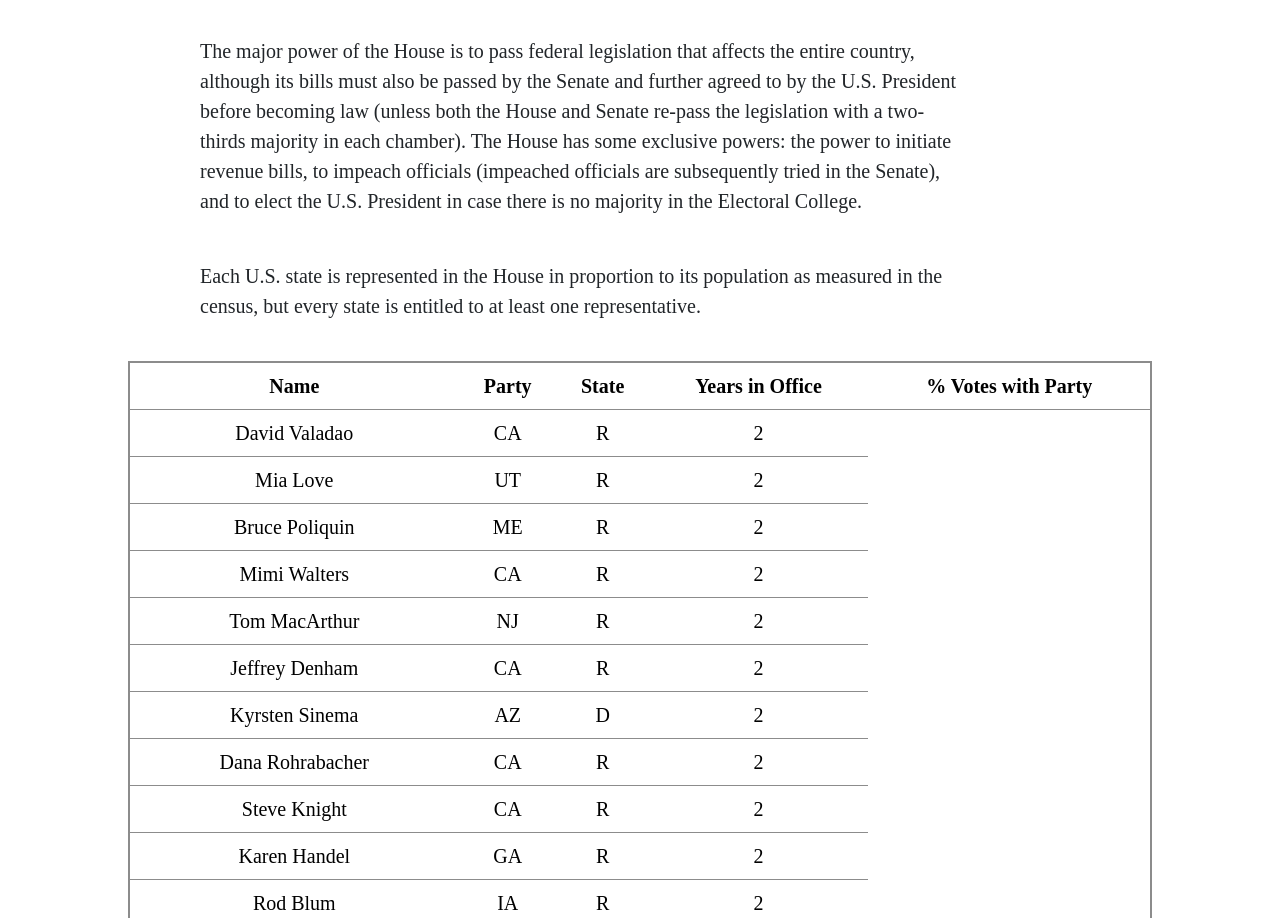
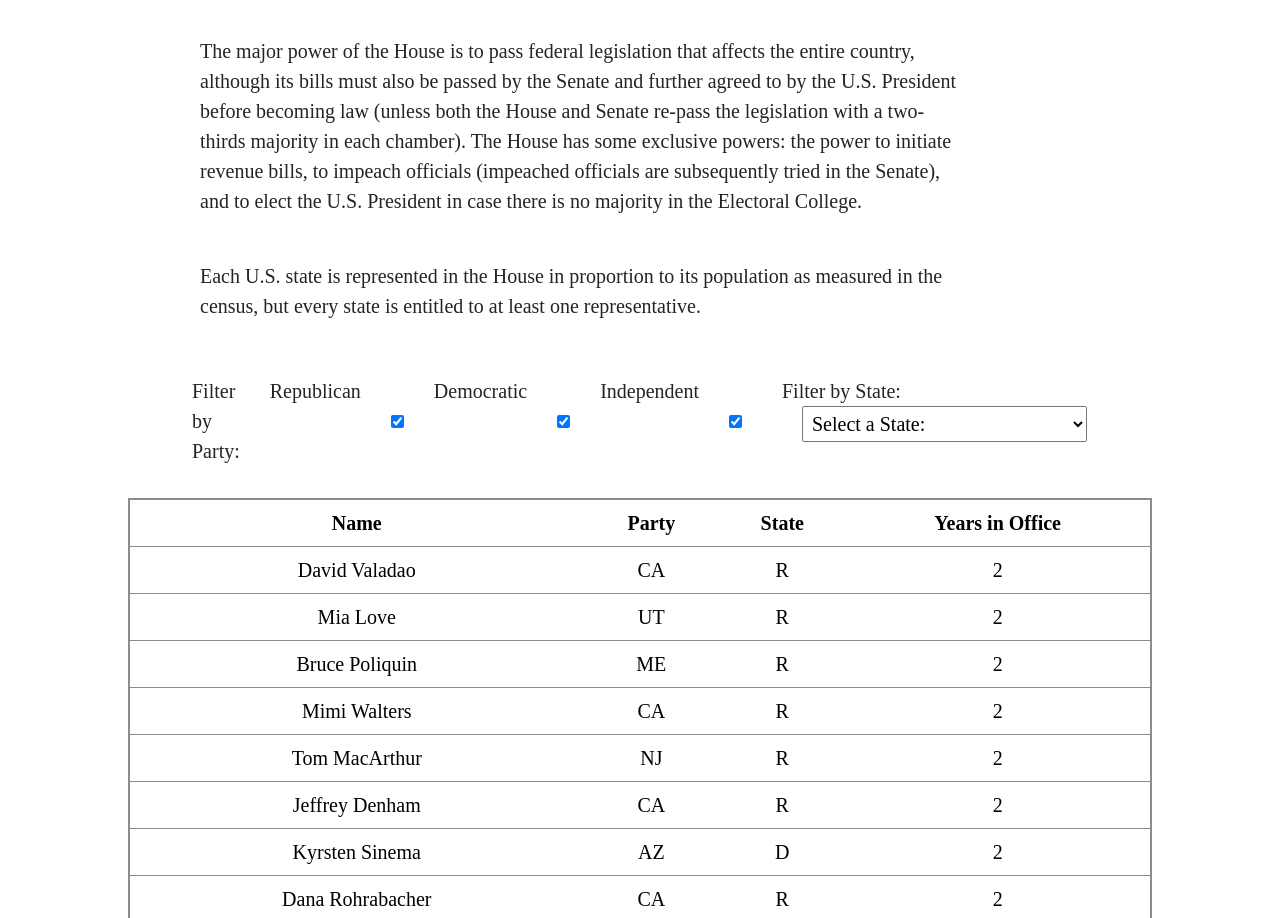
Before and after one commit to danibarisic/TGIF, a plain HTML site: page house.html in a window 1280 px wide. Shown: the part 357-1275 px from the top of the page. Drawn offline with nearby package versions, Linux system fonts and the light colour scheme; a web font is replaced by a local one.

Commit message:
Created select menu element.

```diff
--- a/house.html
+++ b/house.html
@@ -22,8 +22,11 @@
                 </a>
             </div>
         </div>
-        <a id='contact-email' href="mailto:info@tgif.net">info@tgif.net</a>
+        <div class="email-container">
+            <a id='contact-email' href="mailto:info@tgif.net">info@tgif.net</a>
+        </div>
     </div>
+
     <div class="navbar-container">
         <nav class="navbar navbar-expand-lg bg-body-tertiary">
             <div class="container-fluid">
@@ -90,69 +93,24 @@
         </div>
     </div>
 
+    <div class="all-filters-container">
+        <div class="checkbox-container">
+            <p>Filter by Party: </p>
+            <label class="checkbox-label" for="republican">Republican</label>
+            <input type="checkbox" id="republican" name="republican" checked>
+            <label class="checkbox-label" for="democratic">Democratic</label>
+            <input type="checkbox" id="democratic" name="democratic" checked>
+            <label class="checkbox-label" for="independent">Independent</label>
+            <input type="checkbox" id="independent" name="independent" checked>
+        </div>
+        <div class="filter-state-container">
+            <label for="select-state">Filter by State:</label>
+            <select class="states-menu" name="states" id="select-state">
+            </select>
+        </div>
+    </div>
+
     <div class="table-container">
-        <!-- <table class="table">
-            <thead>
-                <tr>
-                    <th>Name</th>
-                    <th>Party</th>
-                    <th>State</th>
-                    <th>Years in Office</th>
-                    <th>% Votes with Party</th>
-                </tr>
-            </thead>
-            <tbody>
-                <tr>
-                    <th class="member.name">Alma Adams</th>
-                    <td class="member.party">D</td>
-                    <td class="member.state">NC</td>
-                    <td class="member.seniority">2</td>
-                    <td class="member.votes_pct">98</td>
-                </tr>
-                <tr>
-                    <th class="member.name">Robert B. Aderholt</th>
-                    <td class="member.party">R</td>
-                    <td class="member.state">AL</td>
-                    <td class="member.seniority">18</td>
-                    <td class="member.votes_pct">94</td>
-                </tr>
-                <tr>
-                    <th class="member.name">Rodney Alexander</th>
-                    <td class="member.party">R</td>
-                    <td class="member.state">LA</td>
-                    <td class="member.seniority">12</td>
-                    <td class="member.votes_pct">92</td>
-                </tr>
-                <tr>
-                    <th class="member.name">Justin Amish</th>
-                    <td class="member.party">R</td>
-                    <td class="member.state">MI</td>
-                    <td class="member.seniority">4</td>
-                    <td class="member.votes_pct">77</td>
-                </tr>
-                <tr>
-                    <th class="member.name">Mark Amodei</th>
-                    <td class="member.party">R</td>
-                    <td class="member.state">NV</td>
-                    <td class="member.seniority">4</td>
-                    <td class="member.votes_pct">94</td>
-                </tr>
-                <tr>
-                    <th class="member.name">Robert E. Andrews</th>
-                    <td class="member.party">D</td>
-                    <td class="member.state">NJ</td>
-                    <td class="member.seniority">26</td>
-                    <td class="member.votes_pct">90</td>
-                </tr>
-                <tr>
-                    <th class="member.name">Michele Bachmann</th>
-                    <td class="member.party">R</td>
-                    <td class="member.state">MN</td>
-                    <td class="member.seniority">8</td>
-                    <td class="member.votes_pct">94</td>
-                </tr>
-            </tbody>
-        </table> -->
         <table class="table">
             <thead>
                 <tr>
@@ -160,7 +118,6 @@
                     <th>Party</th>
                     <th>State</th>
                     <th>Years in Office</th>
-                    <th>% Votes with Party</th>
                 </tr>
             </thead>
             <tbody id="house-table-body">
@@ -181,7 +138,7 @@
     </script>
 
     <script type="module" src="script.js">
-        import { fetchJsonHouse, makeMemberRowsHouse } from './script.js';
+        import { fetchJsonHouse, makeMemberRowsHouse, createAnchors, buildStateMenu, stateDropdown } from './script.js';
     </script>
 
 </body>
```
Also changed, not shown: senate.html (+23 -64 lines).
